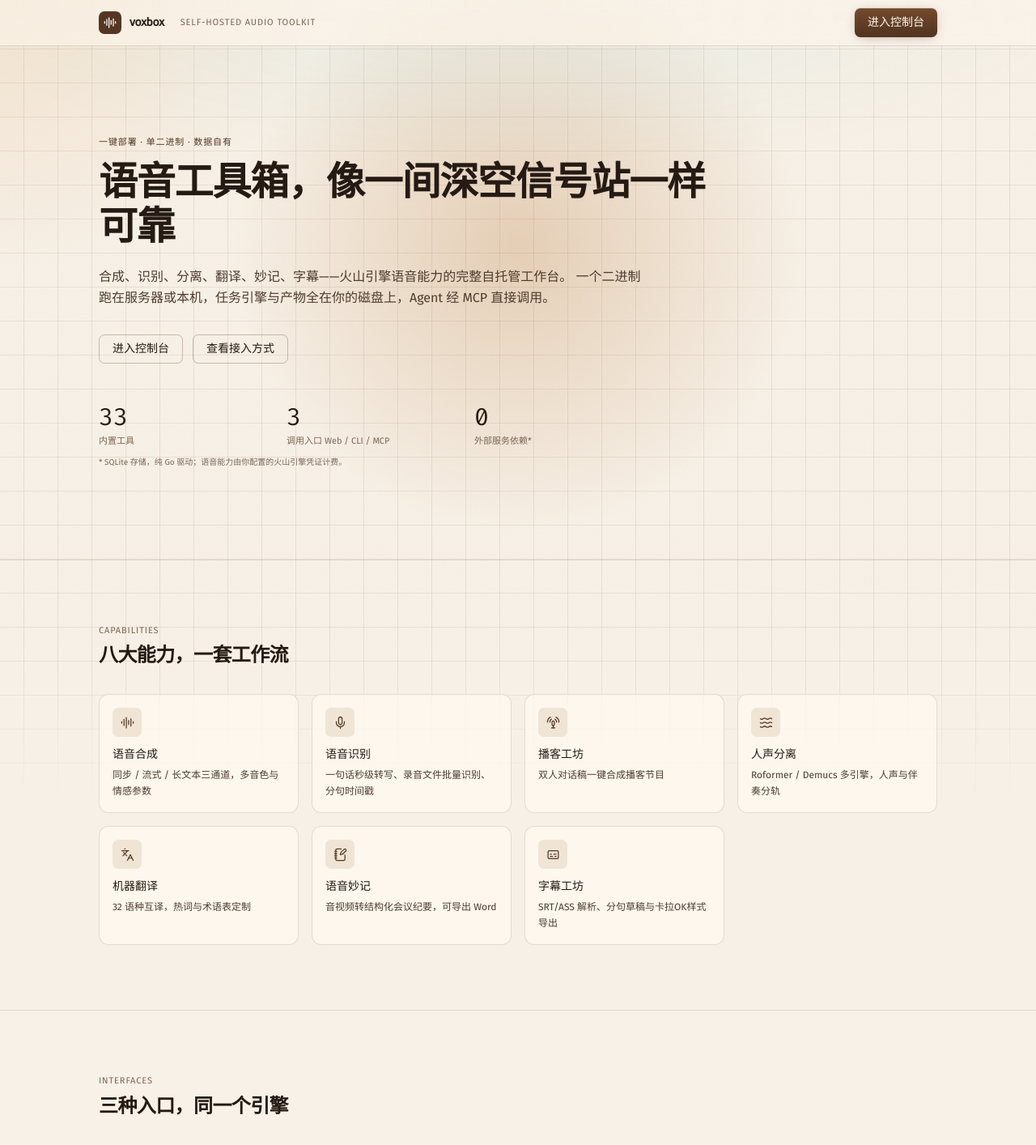
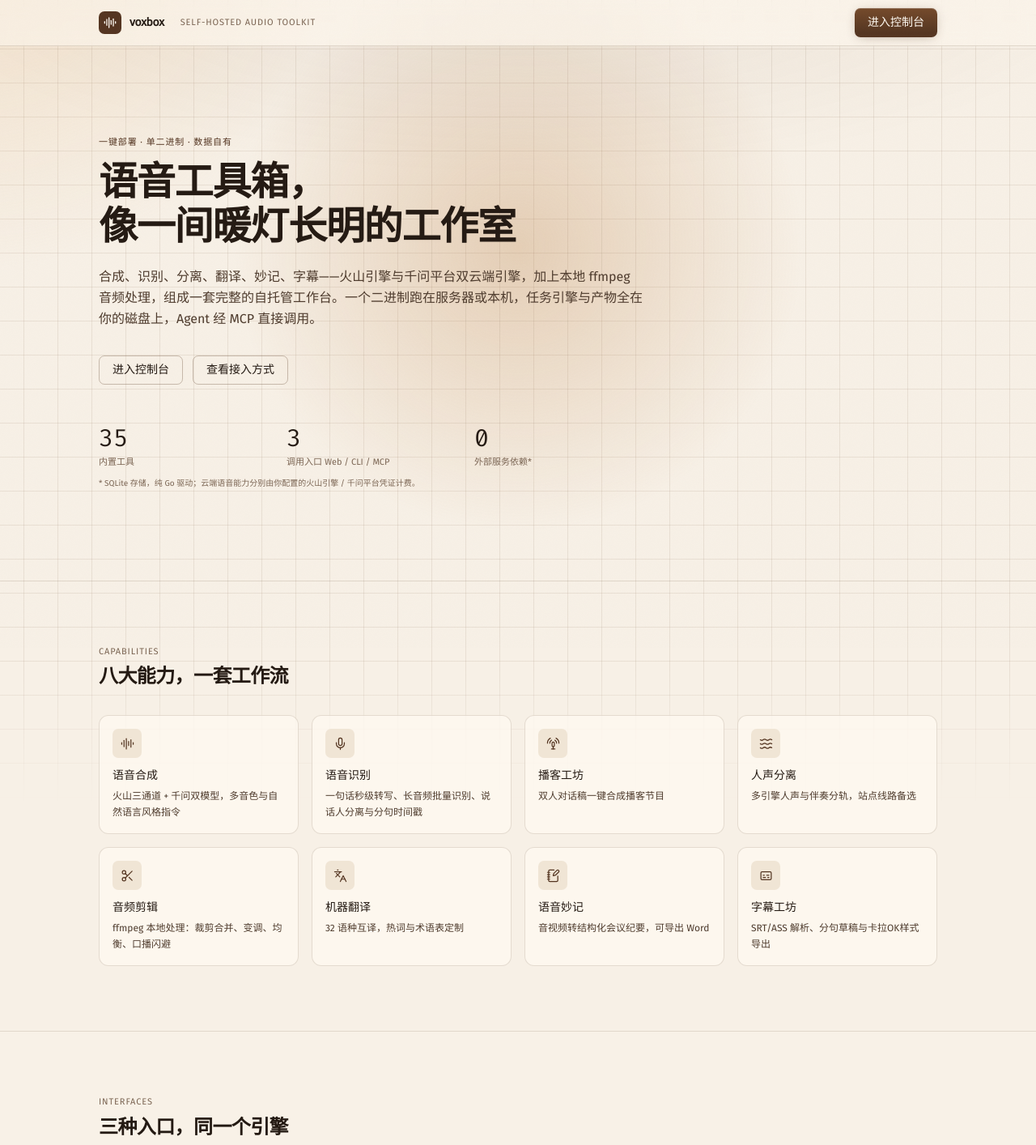
Before and after one commit to yann0917/voxbox, a React (Vite) app in the folder web/: page / in a window 1280 px wide. Shown: the top 1414 px of the page at 81% size. Built offline with nearby package versions, Linux system fonts and the light colour scheme.

Commit message:
feat(web): 首页文案改版——多引擎定位、暖灯工作室隐喻、35 工具实测数；同步登录/侧栏/关于页标语

```diff
--- a/web/src/components/Layout.tsx
+++ b/web/src/components/Layout.tsx
@@ -243,9 +243,9 @@ export default function Layout() {
         </nav>
         <div className={`mt-auto p-4 ${navCollapsed ? "hidden" : "hidden lg:block"}`}>
           <p className="micro leading-relaxed opacity-70">
-            火山引擎
+            多引擎
             <br />
-            语音能力控制台
+            语音工作台
           </p>
         </div>
       </aside>
--- a/web/src/pages/AboutPage.tsx
+++ b/web/src/pages/AboutPage.tsx
@@ -73,7 +73,7 @@ export default function AboutPage() {
           </p>
           <p className="text-sm leading-relaxed text-fg-2">
             命令行面向脚本与 agent（<code className="rounded bg-inset px-1.5 py-0.5 font-mono text-xs">--json</code> 输出机器可读结果，
-            退出码区分成功 / 参数 / 失败 / 凭证）；Web 控制台按「深空信号站」的调性设计，
+            退出码区分成功 / 参数 / 失败 / 凭证）；Web 控制台按「暖调工作室」的调性设计，
             提供波形试听、计费测算与任务历史。两者共享同一份数据目录与任务记录。
           </p>
         </CardBody>
--- a/web/src/pages/LandingPage.tsx
+++ b/web/src/pages/LandingPage.tsx
@@ -7,6 +7,7 @@ import {
   Mic,
   NotebookPen,
   Podcast,
+  Scissors,
   Terminal,
   Waves,
   Wrench,
@@ -15,10 +16,11 @@ import { Button } from "../ui";
 
 /** 能力矩阵（与控制台导航同序同义，公开页只做介绍不拉数据）。 */
 const CAPABILITIES = [
-  { icon: AudioLines, title: "语音合成", desc: "同步 / 流式 / 长文本三通道，多音色与情感参数" },
-  { icon: Mic, title: "语音识别", desc: "一句话秒级转写、录音文件批量识别、分句时间戳" },
+  { icon: AudioLines, title: "语音合成", desc: "火山三通道 + 千问双模型，多音色与自然语言风格指令" },
+  { icon: Mic, title: "语音识别", desc: "一句话秒级转写、长音频批量识别、说话人分离与分句时间戳" },
   { icon: Podcast, title: "播客工坊", desc: "双人对话稿一键合成播客节目" },
-  { icon: Waves, title: "人声分离", desc: "Roformer / Demucs 多引擎，人声与伴奏分轨" },
+  { icon: Waves, title: "人声分离", desc: "多引擎人声与伴奏分轨，站点线路备选" },
+  { icon: Scissors, title: "音频剪辑", desc: "ffmpeg 本地处理：裁剪合并、变调、均衡、口播闪避" },
   { icon: Languages, title: "机器翻译", desc: "32 语种互译，热词与术语表定制" },
   { icon: NotebookPen, title: "语音妙记", desc: "音视频转结构化会议纪要，可导出 Word" },
   { icon: Captions, title: "字幕工坊", desc: "SRT/ASS 解析、分句草稿与卡拉OK样式导出" },
@@ -76,18 +78,19 @@ export default function LandingPage() {
         <div
           aria-hidden
           className="pointer-events-none absolute inset-x-0 -top-24 h-64 opacity-60"
-          style={{ background: "radial-gradient(60% 100% at 50% 0%, rgba(34,211,238,0.12), transparent)" }}
+          style={{ background: "radial-gradient(60% 100% at 50% 0%, color-mix(in oklab, var(--accent) 13%, transparent), transparent)" }}
         />
         <div className="mx-auto max-w-[1100px] px-4 py-20 md:px-8 md:py-28">
           <p className="micro mb-4 text-accent">一键部署 · 单二进制 · 数据自有</p>
           <h1 className="max-w-3xl text-3xl font-semibold leading-tight tracking-tight md:text-5xl md:leading-[1.15]">
             语音工具箱，
-            <br className="sm:hidden" />
-            像一间深空信号站一样可靠
+            <br />
+            像一间暖灯长明的工作室
           </h1>
           <p className="mt-5 max-w-2xl text-sm leading-relaxed text-fg-2 md:text-base">
-            合成、识别、分离、翻译、妙记、字幕——火山引擎语音能力的完整自托管工作台。
-            一个二进制跑在服务器或本机，任务引擎与产物全在你的磁盘上，Agent 经 MCP 直接调用。
+            合成、识别、分离、翻译、妙记、字幕——火山引擎与千问平台双云端引擎，加上本地 ffmpeg
+            音频处理，组成一套完整的自托管工作台。一个二进制跑在服务器或本机，任务引擎与产物全在你的磁盘上，Agent
+            经 MCP 直接调用。
           </p>
           <div className="mt-8 flex flex-wrap items-center gap-3">
             <Link to="/workbench">
@@ -99,7 +102,7 @@ export default function LandingPage() {
           </div>
           <dl className="mt-12 grid max-w-2xl grid-cols-3 gap-6">
             {[
-              ["33", "内置工具"],
+              ["35", "内置工具"],
               ["3", "调用入口 Web / CLI / MCP"],
               ["0", "外部服务依赖*"],
             ].map(([v, k]) => (
@@ -110,7 +113,7 @@ export default function LandingPage() {
               </div>
             ))}
           </dl>
-          <p className="mt-3 text-[10px] text-muted">* SQLite 存储，纯 Go 驱动；语音能力由你配置的火山引擎凭证计费。</p>
+          <p className="mt-3 text-[10px] text-muted">* SQLite 存储，纯 Go 驱动；云端语音能力分别由你配置的火山引擎 / 千问平台凭证计费。</p>
         </div>
       </section>
 
@@ -163,7 +166,7 @@ export default function LandingPage() {
         <div className="flex flex-wrap items-center gap-x-6 gap-y-2 text-[11px] text-muted">
           <span>voxbox · 自托管语音工作台</span>
           <span className="hidden sm:inline">·</span>
-          <span>由火山引擎语音大模型驱动</span>
+          <span>由火山引擎 × 千问平台语音大模型驱动</span>
         </div>
       </footer>
     </div>
--- a/web/src/pages/LoginPage.tsx
+++ b/web/src/pages/LoginPage.tsx
@@ -56,7 +56,7 @@ export default function LoginPage() {
           </div>
           <div>
             <h1 className="text-lg font-semibold tracking-tight text-fg">voxbox</h1>
-            <p className="mt-1 text-xs text-muted">火山引擎语音能力控制台 · 自托管部署</p>
+            <p className="mt-1 text-xs text-muted">多引擎语音工作台 · 自托管部署</p>
           </div>
         </div>
 
--- a/web/src/pages/SettingsPage.tsx
+++ b/web/src/pages/SettingsPage.tsx
@@ -440,7 +440,7 @@ export default function SettingsPage() {
               />
               <CardBody className="space-y-2">
                 <p className="text-xs text-muted">{p.description}</p>
-                <p className="text-xs text-fg-2">本地运行，无需凭证、离线可用，共 {p.tools_count} 个工具。</p>
+                <p className="text-xs text-fg-2">本地运行，无需凭证，共 {p.tools_count} 个工具。</p>
               </CardBody>
             </Card>
           ))}
```
Also changed, not shown: 1 other file (tests, documents, lock files or other folders).
